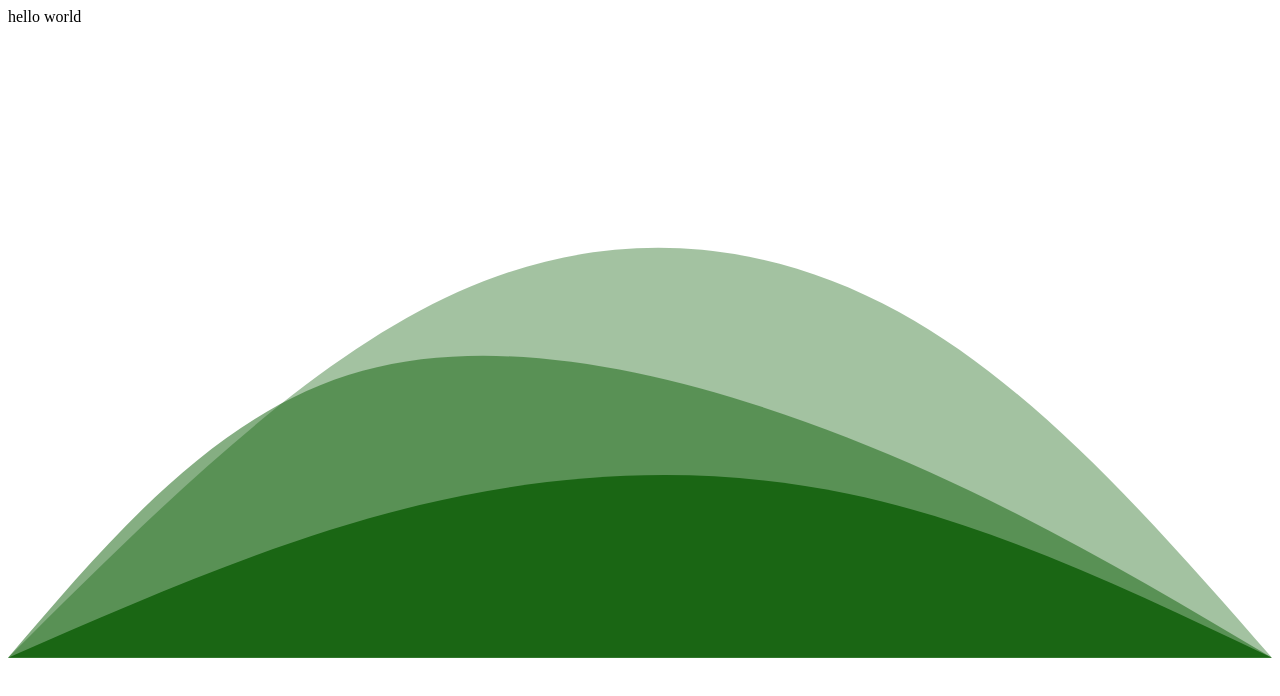
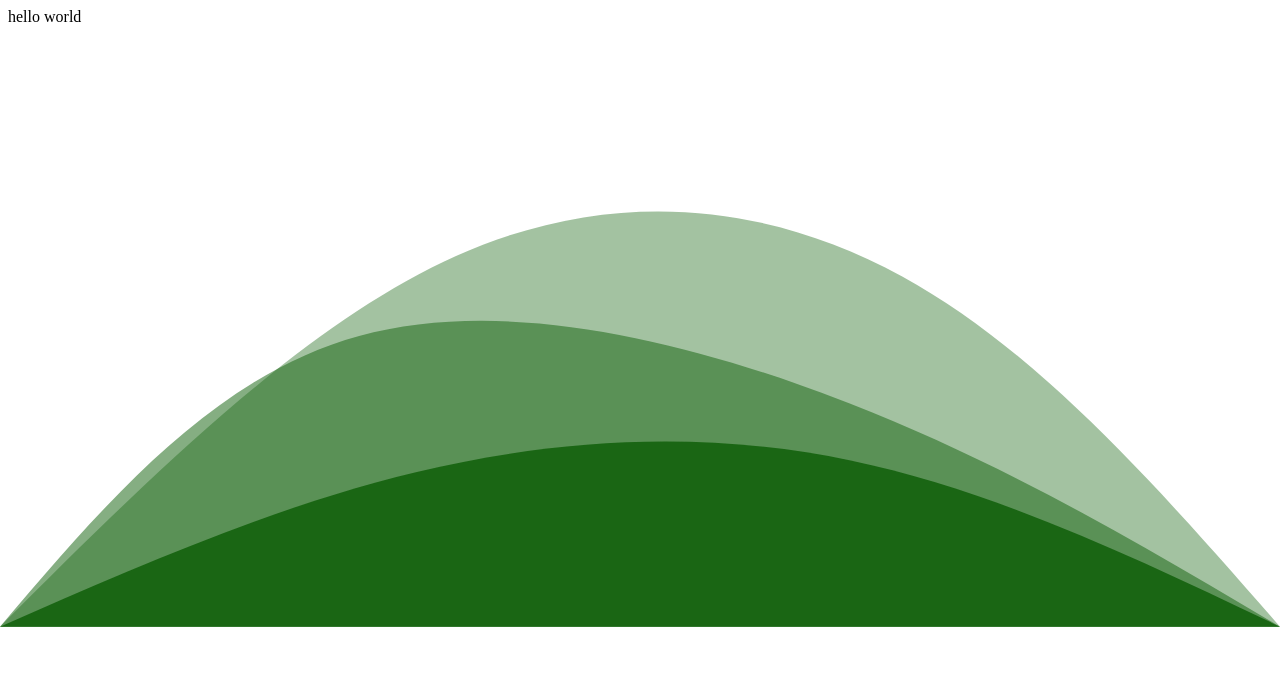
Before and after one commit to emma-gius/emma-gius.github.io, a plain HTML site: page index.html in a window 1280 px wide. Drawn offline with Linux system fonts and the light colour scheme.

Commit message:
wave testing bottom of screen

```diff
--- a/index.html
+++ b/index.html
@@ -1,4 +1,8 @@
 <html>
     <p>hello world</p>
-    <svg width="100%" height="100%" id="svg" viewBox="0 0 1440 490" xmlns="http://www.w3.org/2000/svg" class="transition duration-300 ease-in-out delay-150"><path d="M 0,500 L 0,500 C 170.2666666666667,330.1333333333333 340.5333333333334,160.26666666666665 513,83 C 685.4666666666666,5.7333333333333405 860.1333333333334,21.06666666666669 1015,106 C 1169.8666666666666,190.9333333333333 1304.9333333333334,345.46666666666664 1440,500 L 1440,500 L 0,500 Z" stroke="none" stroke-width="0" fill="#1a6614" fill-opacity="0.4" class="transition-all duration-300 ease-in-out delay-150 path-0"></path><path d="M 0,500 L 0,500 C 120,359.06666666666666 240,218.13333333333333 404,173 C 568,127.86666666666667 776,178.53333333333336 956,249 C 1136,319.46666666666664 1288,409.73333333333335 1440,500 L 1440,500 L 0,500 Z" stroke="none" stroke-width="0" fill="#1a6614" fill-opacity="0.53" class="transition-all duration-300 ease-in-out delay-150 path-1"></path><path d="M 0,500 L 0,500 C 154.53333333333336,432.1333333333333 309.0666666666667,364.2666666666667 469,326 C 628.9333333333333,287.7333333333333 794.2666666666667,279.06666666666666 957,313 C 1119.7333333333333,346.93333333333334 1279.8666666666668,423.4666666666667 1440,500 L 1440,500 L 0,500 Z" stroke="none" stroke-width="0" fill="#1a6614" fill-opacity="1" class="transition-all duration-300 ease-in-out delay-150 path-2"></path></svg>
+    <svg width="100%" height="100%" id="svg" viewBox="0 0 1440 490" xmlns="http://www.w3.org/2000/svg" class="transition duration-300 ease-in-out delay-150" style="position: fixed; bottom: 0; left: 0; right: 0;">
+        <path d="M 0,500 L 0,500 C 170.2666666666667,330.1333333333333 340.5333333333334,160.26666666666665 513,83 C 685.4666666666666,5.7333333333333405 860.1333333333334,21.06666666666669 1015,106 C 1169.8666666666666,190.9333333333333 1304.9333333333334,345.46666666666664 1440,500 L 1440,500 L 0,500 Z" stroke="none" stroke-width="0" fill="#1a6614" fill-opacity="0.4" class="transition-all duration-300 ease-in-out delay-150 path-0"></path>
+        <path d="M 0,500 L 0,500 C 120,359.06666666666666 240,218.13333333333333 404,173 C 568,127.86666666666667 776,178.53333333333336 956,249 C 1136,319.46666666666664 1288,409.73333333333335 1440,500 L 1440,500 L 0,500 Z" stroke="none" stroke-width="0" fill="#1a6614" fill-opacity="0.53" class="transition-all duration-300 ease-in-out delay-150 path-1"></path>
+        <path d="M 0,500 L 0,500 C 154.53333333333336,432.1333333333333 309.0666666666667,364.2666666666667 469,326 C 628.9333333333333,287.7333333333333 794.2666666666667,279.06666666666666 957,313 C 1119.7333333333333,346.93333333333334 1279.8666666666668,423.4666666666667 1440,500 L 1440,500 L 0,500 Z" stroke="none" stroke-width="0" fill="#1a6614" fill-opacity="1" class="transition-all duration-300 ease-in-out delay-150 path-2"></path>
+    </svg>
 </html>
```
